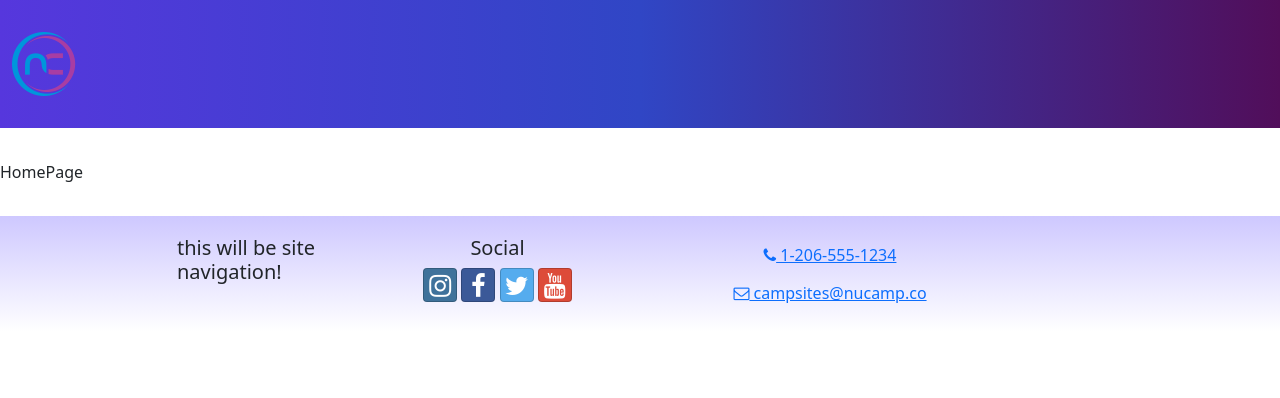
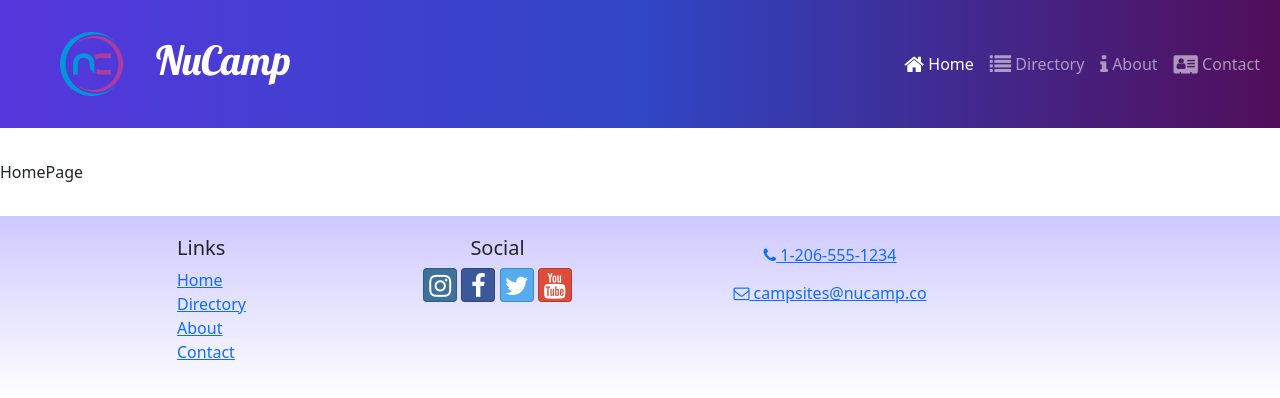
Before and after one commit to danielmiddleton05/campsite_react_middleton, a React (Create React App) app: page / in a window 1280 px wide. Shown: the top 398 px of the page. Built offline with nearby package versions, Linux system fonts and the light colour scheme.

Commit message:
Header and Footer Links

```diff
--- a/src/components/Footer.js
+++ b/src/components/Footer.js
@@ -1,15 +1,30 @@
-import {Container, Row, Col} from "reactstrap";
+import { Container, Row, Col } from 'reactstrap';
+import { Link } from 'react-router-dom';
 
 const Footer = () => {
     return (
-        <footer className="site-footer">
+        <footer className='site-footer'>
             <Container>
                 <Row>
                     <Col xs={{ size: 4, offset: 1 }} sm='2'>
-                        <h5>this will be site navigation!</h5>
+                        <h5>Links</h5>
+                        <ul className='list-unstyled'>
+                            <li>
+                                <Link to='/'>Home</Link>
+                            </li>
+                            <li>
+                                <Link to='/directory'>Directory</Link>
+                            </li>
+                            <li>
+                                <Link to='/about'>About</Link>
+                            </li>
+                            <li>
+                                <Link to='/contact'>Contact</Link>
+                            </li>
+                        </ul>
                     </Col>
                     <Col xs='6' sm='3' className='text-center'>
-                    <h5>Social</h5>
+                        <h5>Social</h5>
                         <a
                             className='btn btn-social-icon btn-instagram'
                             href='http://instagram.com/'
--- a/src/components/Header.js
+++ b/src/components/Header.js
@@ -1,10 +1,49 @@
-import {Navbar, NavbarBrand} from "reactstrap";
+import { useState } from 'react';
+import {
+    Navbar,
+    NavbarBrand,
+    Collapse,
+    NavbarToggler,
+    Nav,
+    NavItem,
+} from 'reactstrap';
+import { NavLink } from 'react-router-dom';
 import NucampLogo from '../app/assets/img/logo.png';
 
 const Header = () => {
+    const [menuOpen, setMenuOpen] = useState(false);
+
     return (
         <Navbar dark color='primary' sticky='top' expand='md'>
-            <NavbarBrand href="/"><img src = {NucampLogo} alt="nucamp logo" /></NavbarBrand>
+            <NavbarBrand className='ms-5' href='/'>
+                <img src={NucampLogo} alt='nucamp logo' className='float-start' />
+                <h1 className='mt-1'>NuCamp</h1>
+            </NavbarBrand>
+            <NavbarToggler onClick={() => setMenuOpen(!menuOpen)}/>
+            <Collapse isOpen={menuOpen} navbar>
+                <Nav className='ms-auto' navbar>
+                    <NavItem>
+                        <NavLink className='nav-link' to='/'>
+                            <i className='fa fa-home fa-lg' /> Home
+                        </NavLink>
+                    </NavItem>
+                    <NavItem>
+                        <NavLink className='nav-link' to='/directory'>
+                            <i className='fa fa-list fa-lg' /> Directory
+                        </NavLink>
+                    </NavItem>
+                    <NavItem>
+                        <NavLink className='nav-link' to='/about'>
+                            <i className='fa fa-info fa-lg' /> About
+                        </NavLink>
+                    </NavItem>
+                    <NavItem>
+                        <NavLink className='nav-link' to='/contact'>
+                            <i className='fa fa-address-card fa-lg' /> Contact
+                        </NavLink>
+                    </NavItem>
+                </Nav>
+            </Collapse>
         </Navbar>
     );
 };
```
